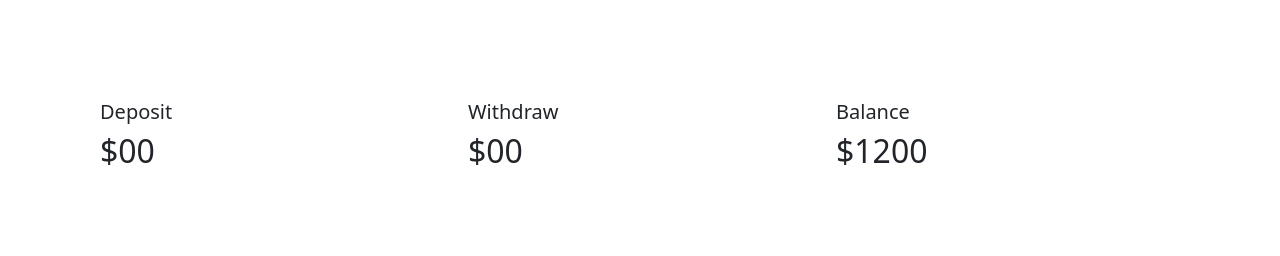
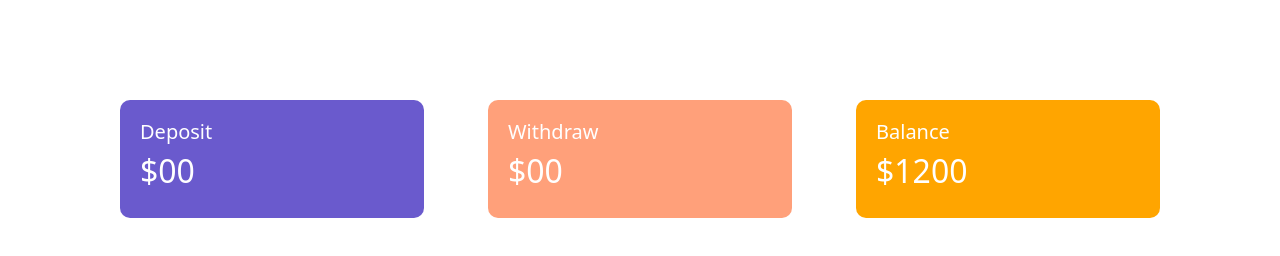
Before and after one commit to SudiptaRoy05/RoyBank, a plain HTML site: page index.html in a window 1280 px wide. Both pictures are taken after a click on the button "Login". Drawn offline with nearby package versions, Linux system fonts and the light colour scheme.

Commit message:
design update

```diff
--- a/index.html
+++ b/index.html
@@ -19,17 +19,24 @@
     </div>
     <div id="transactionArea">
         <div class="row">
-            <div class="col-md-4">
+            <div class="col-md-4 ">
+                <div class="deposit status">
                     <h5>Deposit</h5>
                     <h2>$00</h2>
                 </div>
-            <div class="col-md-4">
+            </div>
+            <div class="col-md-4 ">
+                <div class="withdraw status">
                     <h5>Withdraw</h5>
                     <h2>$00</h2>
                 </div>
-            <div class="col-md-4">
+
+            </div>
+            <div class="col-md-4 ">
+                <div class="balance status">
                     <h5>Balance</h5>
                     <h2>$1200</h2>
+                </div>
             </div>
         </div>
     </div>
--- a/style.css
+++ b/style.css
@@ -12,3 +12,20 @@ body{
 #transactionArea{
     display: none;
 }
+
+.deposit{
+    background-color: slateblue;
+}
+.withdraw{
+    background-color: lightsalmon;
+}
+.balance{
+    background-color: orange;
+}
+
+.status{
+    margin: 0 20px;
+    padding: 20px;
+    border-radius: 10px;
+    color: white;
+}
```
Lines whose indentation alone changed are shown as unchanged.
